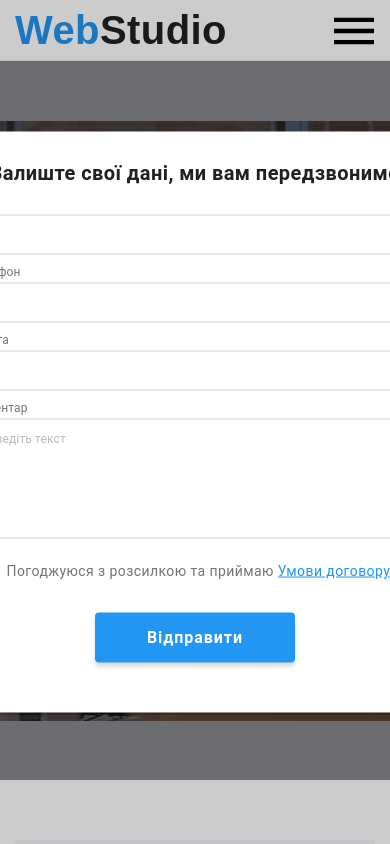
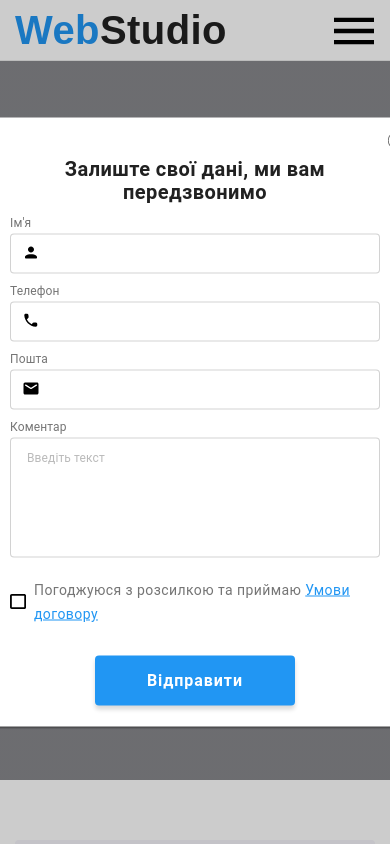
Before and after one commit to OlegBilas/goit-markup-hw-08, a plain HTML site: page index.html in a window 390 px wide. Both pictures are taken after a click on the button "Замовити послугу". Shown: the top 844 px of the page. Drawn offline with nearby package versions, Linux system fonts and the light colour scheme; a web font is replaced by a local one.

```diff
--- a/index.html
+++ b/index.html
@@ -483,7 +483,7 @@
           </svg>
         </button>
         <p class="modal__text">Залиште свої дані, ми вам передзвонимо</p>
-        <div class="inputs-container">
+        <div class="inputs-container" role="group">
           <div class="inputs-field">
             <label class="inputs-field__label" for="name">Ім'я</label>
             <input class="inputs-field__input" type="text" id="name" name="name" autofocus />
--- a/sass/components/_buttons.scss
+++ b/sass/components/_buttons.scss
@@ -41,19 +41,17 @@
 }
 
 // Portfolio
-@media screen and (max-width: $tablet - 1px) {
-  .portfolio-btns {
-    display: flex;
-    justify-content: flex-start;
-    align-items: center;
-    gap: 8px;
-    flex-wrap: wrap;
-  }
-
-  .portfolio-btns__item:not(:last-child) {
-    margin-right: 8px;
+.portfolio-btns {
+  display: flex;
+  align-items: center;
+  gap: 8px;
+  flex-wrap: wrap;
+  @media screen and (min-width: $tablet) {
+    margin-left: auto;
+    margin-right: auto;
   }
 }
+
 .portfolio-btns {
   margin-bottom: 40px;
   @media screen and (min-width: $tablet) {
--- a/sass/components/_header.scss
+++ b/sass/components/_header.scss
@@ -93,6 +93,7 @@
 
   &--close {
     display: none;
+    transition: fill 250ms $timing-function;
   }
   .menu-toggle.is-open &--close {
     display: block;
--- a/sass/components/_link.scss
+++ b/sass/components/_link.scss
@@ -40,9 +40,9 @@
 
       border-radius: 2px;
       background: currentColor;
+      @media screen and (min-width: $desktop) {
+        top: 275%;
+      }
     }
   }
-  @media screen and (min-width: $desktop) {
-    top: 275%;
-  }
 }
--- a/sass/components/_modal.scss
+++ b/sass/components/_modal.scss
@@ -21,10 +21,14 @@
   top: 50%;
   left: 50%;
 
-  min-width: 528px;
-  min-height: 581px;
-  padding-top: 30px;
-  padding-bottom: 50px;
+  width: 450px;
+  height: 609px;
+  @media screen and(min-width: $desktop) {
+    width: 528px;
+    height: 581px;
+  }
+
+  padding: 40px;
 
   background: $white-color;
   box-shadow: 0px 1px 3px rgba(0, 0, 0, 0.12), 0px 1px 1px rgba(0, 0, 0, 0.14),
@@ -54,11 +58,6 @@
   color: $header-color;
 }
 
-.inputs-container {
-  width: 448px;
-  margin: 0 40px;
-}
-
 .inputs-field__label {
   display: block;
 
@@ -80,8 +79,12 @@
 .inputs-field__input {
   display: block;
 
-  width: 448px;
+  width: 370px;
   height: 40px;
+  @media screen and(min-width: $desktop) {
+    width: 448px;
+  }
+
   margin-bottom: 10px;
   padding-left: 42px;
 
@@ -134,7 +137,7 @@
   margin-left: auto;
   margin-right: auto;
 
-  width: 425px;
+  // width: 425px;
   margin: 0 auto 30px;
 }
 
--- a/sass/components/_portfolio.scss
+++ b/sass/components/_portfolio.scss
@@ -31,7 +31,7 @@
       margin-bottom: 30px;
     }
   }
-  @media screen and(min-width: $tablet) {
+  @media screen and(min-width: $tablet) and (max-width: $desktop - 1px) {
     flex-basis: calc((100% - 30px) / 2);
 
     &:nth-child(2) .portfolio__link {
```
Also changed, not shown: css/main.css, css/main.min.css, 2 other files.
